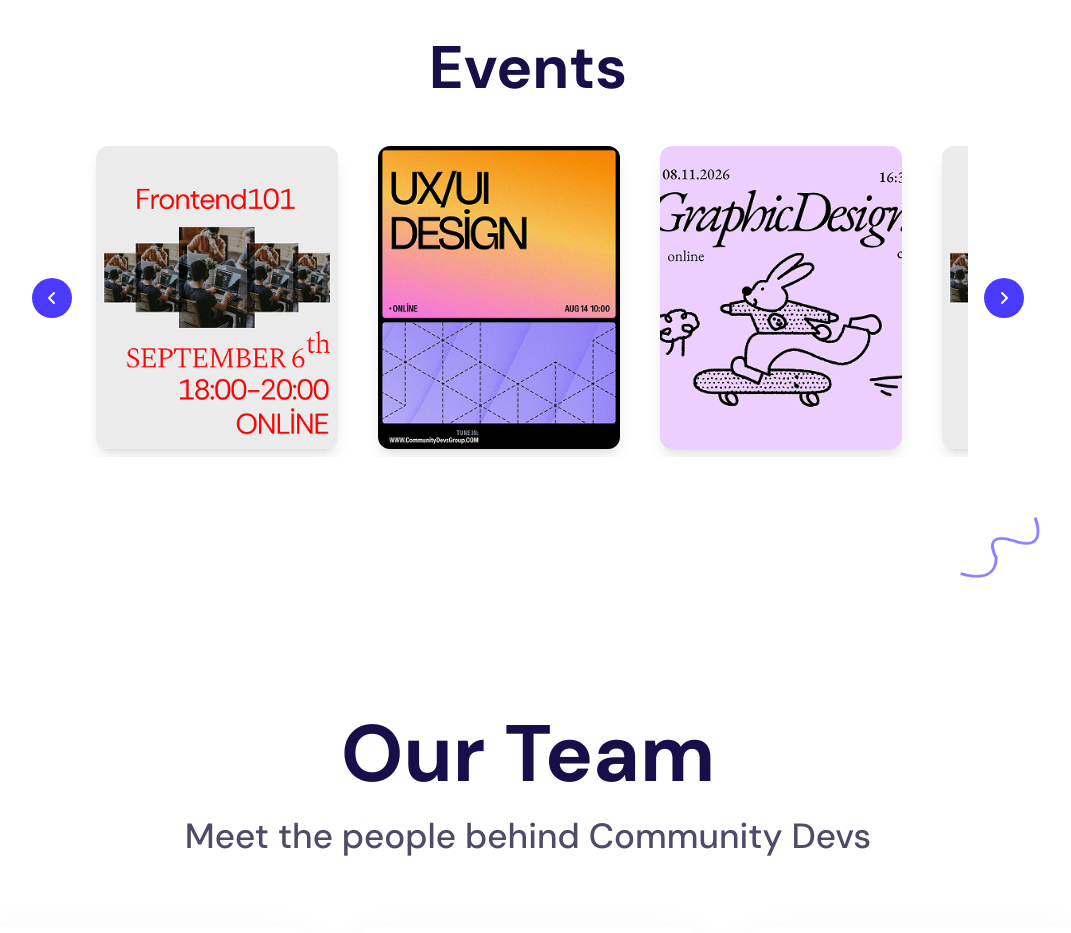
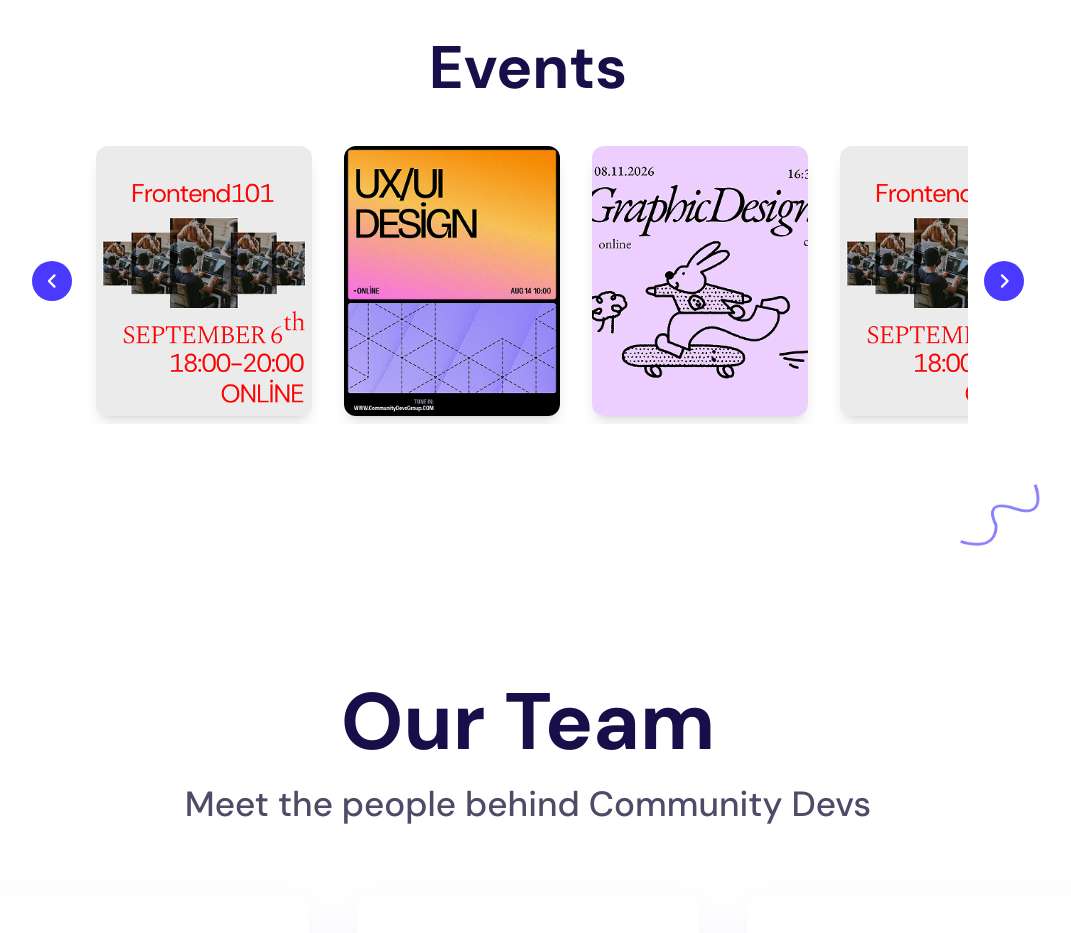
Before and after one commit to CommunityDevs-Group/communitydevs-website, a React (Vite) app: page / in a window 1280 px wide. Shown: the part 1680-2613 px from the top of the page, without its empty margins (112-1183 px from the left). Built offline with nearby package versions, Linux system fonts and the light colour scheme.

Commit message:
The size of cards in events component decreased

```diff
--- a/package.json
+++ b/package.json
@@ -20,7 +20,7 @@
     "clsx": "^2.1.1",
     "date-fns": "^4.1.0",
     "framer-motion": "^12.29.2",
-    "i18next": "^25.8.0",
+    "i18next": "^25.8.1",
     "i18next-browser-languagedetector": "^8.2.0",
     "lucide-react": "^0.563.0",
     "react": "^19.2.0",
--- a/src/components/Events/Carousel.tsx
+++ b/src/components/Events/Carousel.tsx
@@ -102,31 +102,59 @@
   };
 
   useEffect(() => {
-    itemRefs.current[index]?.scrollIntoView({ behavior: "smooth", inline: "center", block: "nearest" });
+    itemRefs.current[index]?.scrollIntoView({
+      behavior: "smooth",
+      inline: "center",
+      block: "nearest",
+    });
   }, [index]);
 
   return (
     <section id="events" className="scroll-mt-20 w-full py-10 px-4">
       <div className="text-center mb-10">
-        <h2 className="text-4xl md:text-6xl font-bold text-[#170F49]">{t('nav.events')}</h2>
+        <h2 className="text-4xl md:text-6xl font-bold text-[#170F49]">
+          {t("nav.events")}
+        </h2>
       </div>
       <div className="w-full flex items-center gap-4">
-        <button onClick={() => goTo(index - 1)} className="bg-[#4A3AFF] text-white rounded-full w-10 h-10 flex items-center justify-center shrink-0">
-          <FontAwesomeIcon icon={faAngleLeft} />
+        <button
+          onClick={() => goTo(index - 1)}
+          className="bg-[#4A3AFF] text-white rounded-full aspect-square w-3 sm:w-4 md:w-6 lg:w-10 flex items-center justify-center shrink-0"
+        >
+          <FontAwesomeIcon
+            icon={faAngleLeft}
+            className="text-[10px] sm:text-xs md:text-sm lg:text-lg leading-none"
+          />
         </button>
         <div className="w-full overflow-x-auto no-scrollbar">
-          <div className="flex gap-10 p-2">
+          <div className="flex gap-8 p-2">
             {slides.map((slide, i) => (
-              <div key={slide.id} ref={(el) => { itemRefs.current[i] = el; }} className="shrink-0 w-[68%] sm:w-[38%] lg:w-[28%] hover:scale-[1.02] duration-300">
+              <div
+                key={slide.id}
+                ref={(el) => {
+                  itemRefs.current[i] = el;
+                }}
+                className="shrink-0 w-[80%] sm:w-[35%] lg:w-[25%] hover:scale-[1.02] duration-300"
+              >
                 <div className="rounded-xl bg-white overflow-hidden shadow-lg">
-                  <img src={slide.url} alt="" className="h-auto w-full object-cover" />
+                  <img
+                    src={slide.url}
+                    alt=""
+                    className="h-auto w-full object-cover"
+                  />
                 </div>
               </div>
             ))}
           </div>
         </div>
-        <button onClick={() => goTo(index + 1)} className="bg-[#4A3AFF] text-white rounded-full w-10 h-10 flex items-center justify-center shrink-0">
-          <FontAwesomeIcon icon={faAngleRight} />
+        <button
+          onClick={() => goTo(index + 1)}
+          className="bg-[#4A3AFF] text-white rounded-full aspect-square w-3 sm:w-4 md:w-6 lg:w-10 flex items-center justify-center shrink-0"
+        >
+          <FontAwesomeIcon
+            icon={faAngleRight}
+            className="text-[10px] sm:text-xs md:text-sm lg:text-lg leading-none"
+          />
         </button>
       </div>
     </section>
```
Also changed, not shown: 1 other file (tests, documents, lock files or other folders).
